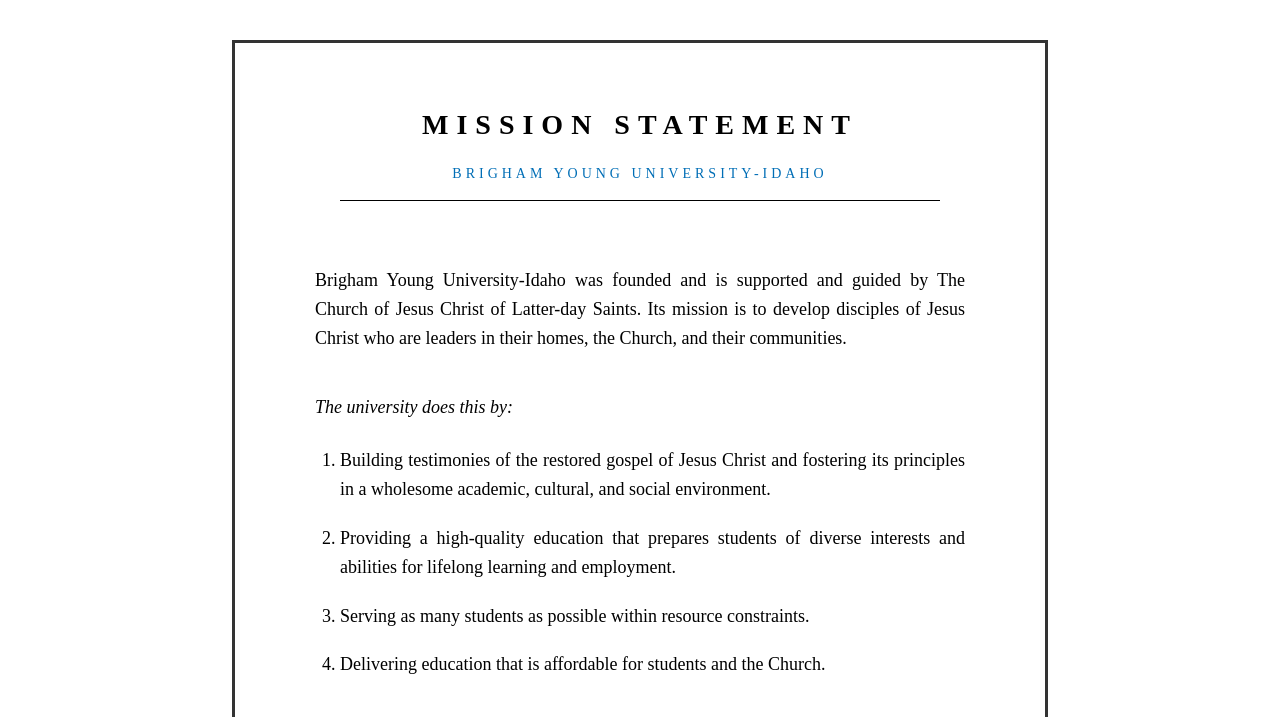
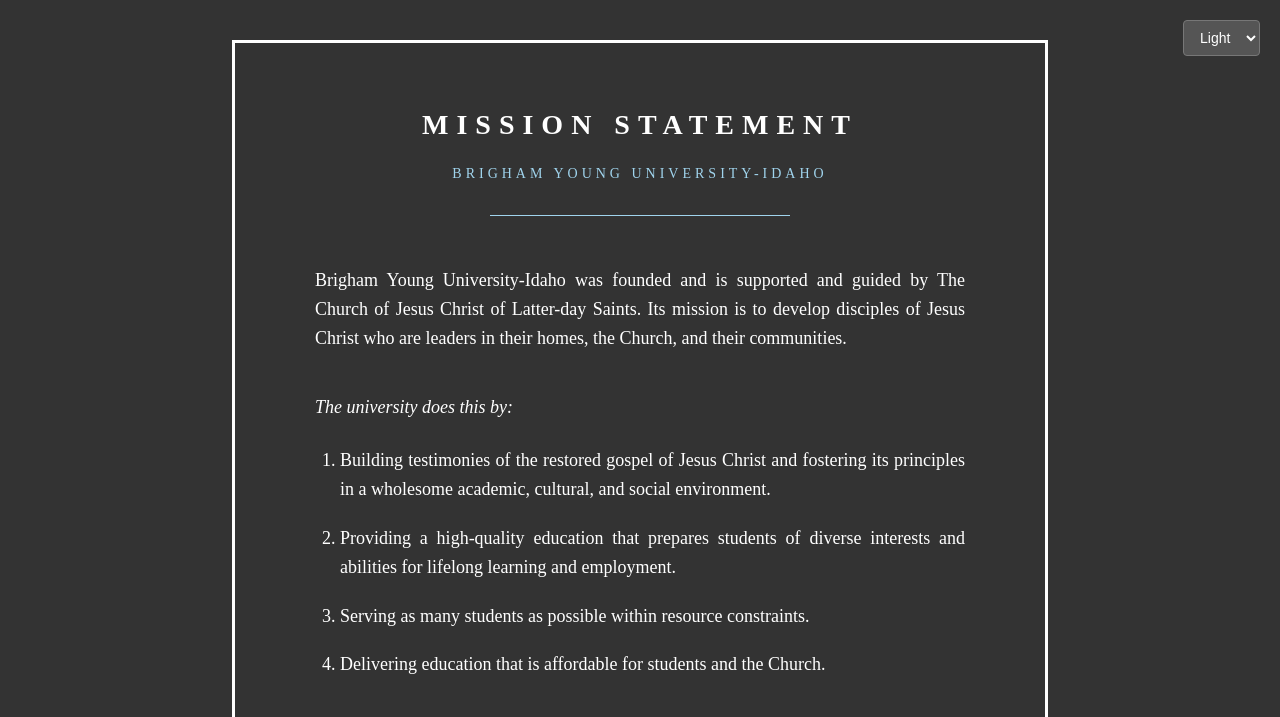
Before and after one commit to Jonathan-Tullis/WDD131, a plain HTML site: page mission/index.html in a window 1280 px wide. Shown: the top 717 px of the page. Drawn offline with Linux system fonts and the light colour scheme.

Commit message:
Finished Mission Statement ll

```diff
--- a/mission/index.html
+++ b/mission/index.html
@@ -6,12 +6,16 @@
     <title>Mission Statement - Brigham Young University-Idaho</title>
     <link rel="stylesheet" href="styles.css">
 </head>
-<body>
+<body class="dark">
+    <select id="theme-selector">
+        <option value="light">Light</option>
+        <option value="dark">Dark</option>
+    </select>
+
     <div class="container">
         <header>
             <h1>Mission Statement</h1>
             <h2>Brigham Young University-Idaho</h2>
-
         </header>
 
         <main>
@@ -31,5 +35,7 @@
             <img src="images/byui-logo_blue.webp" alt="BYU-Idaho Logo">
         </footer>
     </div>
+
+    <script src="mission.js" defer></script>
 </body>
 </html>
--- /dev/null
+++ b/mission/mission.js
@@ -0,0 +1,17 @@
+const themeSelector = document.querySelector('#theme-selector');
+
+function changeTheme() {
+    const currentTheme = themeSelector.value;
+
+    if (currentTheme === 'dark') {
+        document.body.classList.add('dark');
+        // Make sure this path is correct
+        document.querySelector('footer img').src = 'images/byui-logo_white.png';
+    } else {
+        document.body.classList.remove('dark');
+        // Make sure this path is correct
+        document.querySelector('footer img').src = 'images/byui-logo_blue.webp';
+    }
+}
+
+themeSelector.addEventListener('change', changeTheme);
--- a/mission/styles.css
+++ b/mission/styles.css
@@ -4,7 +4,7 @@ body {
     line-height: 1.6;
     margin: 0;
     padding: 40px;
-    background-color: white;
+    background-color: #f5f5f5;
 }
 
 .container {
@@ -14,6 +14,18 @@ body {
     padding: 60px 80px;
     border: 3px solid #333;
     text-align: center;
+}
+
+/* Theme selector styling */
+#theme-selector {
+    position: absolute;
+    top: 20px;
+    right: 20px;
+    padding: 8px 12px;
+    font-size: 14px;
+    border: 1px solid #ccc;
+    border-radius: 4px;
+    background-color: white;
 }
 
 header h1 {
@@ -36,12 +48,10 @@ header h2 {
 
 header::after {
     content: "";
-    position: relative;
-    top: -15px;
     display: block;
-    width: 600px;
+    width: 300px;
     height: 1px;
-    background-color: black;
+    background-color: #006EB6;
     margin: 0 auto 50px auto;
 }
 
@@ -85,3 +95,37 @@ footer img {
     width: 150px;
     height: auto;
 }
+
+/* Dark theme styles */
+.dark {
+    background-color: #333;
+    color: white;
+}
+
+.dark .container {
+    background-color: #333;
+    border-color: white;
+}
+
+.dark header h1 {
+    color: white;
+}
+
+.dark header h2 {
+    color: #A0D4ED; /* BYU-I accent blue for better contrast on dark background */
+}
+
+.dark header::after {
+    background-color: #A0D4ED;
+}
+
+.dark #theme-selector {
+    background-color: #555;
+    color: white;
+    border-color: #777;
+}
+
+.dark #theme-selector option {
+    background-color: #555;
+    color: white;
+}
```
Also changed, not shown: mission/images/byui-logo_white.png (added).
